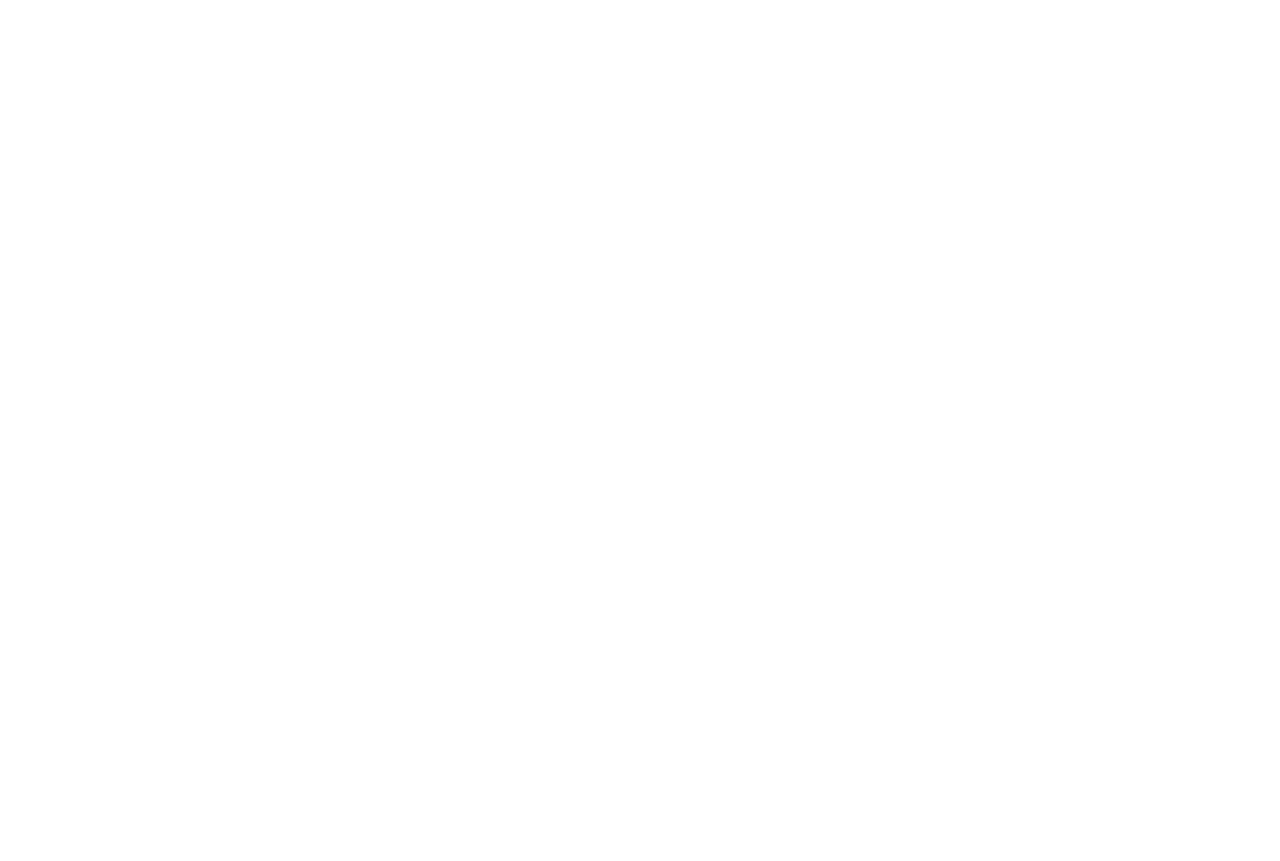
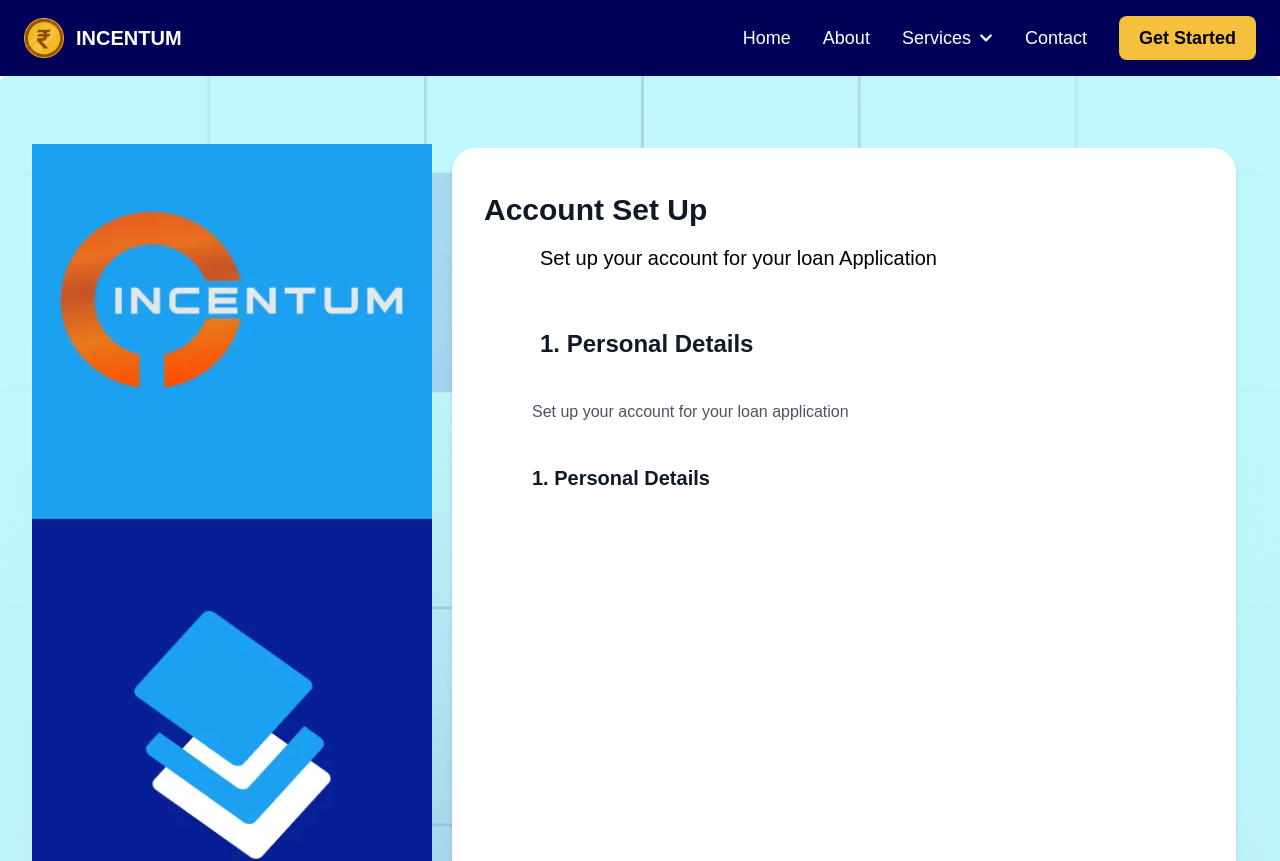
Before and after one commit to codewithprince01/incentum, a React (Vite) app: page /presonal-details-formTwo in a window 1280 px wide. Before the commit this address had no page. Shown: the top 861 px of the page. Before the commit the page ends 800 px from the top, so only its background shows below. Built offline with nearby package versions, Linux system fonts and the light colour scheme.

Commit message:
fivedectwo

```diff
--- a/src/App.jsx
+++ b/src/App.jsx
@@ -12,6 +12,7 @@
 import PersonalLoan from './Pages/loans/personalLoan/PersonalLoan';
 import BusinessLoan from './Pages/loans/businessLoan/BusinessLoan';
 import PageOne from './Pages/Forms/vehicleforms/PageOne';
+import PageTwo from './Pages/Forms/vehicleforms/PageTwo';
 import PageFour from './Pages/Forms/vehicleforms/PageFour';
 
 
@@ -32,6 +33,7 @@
         <Route path='business-loan' element={<BusinessLoan/>}/>
         <Route path='/HomePage' element={<HomePage/>} />
         <Route path='/presonal-details-formOne' element={<PageOne/>} />
+        <Route path='/presonal-details-formTwo' element={<PageTwo/>} />
         <Route path='/presonal-details-formFour' element={<PageFour/>}/>
         </Route>
       </Routes>
--- a/src/Pages/Forms/vehicleforms/PageOne.jsx
+++ b/src/Pages/Forms/vehicleforms/PageOne.jsx
@@ -1,4 +1,5 @@
 import React, { useState } from "react";
+import { Link } from 'react-router-dom';
 import Input from "../../../components/form/Input.jsx";
 import Dropdown from "../../../components/form/Dropdown.jsx";
 import Button from "../../../components/form/Button.jsx";
@@ -6,8 +7,6 @@
 
 export default function PageOne() {
   const [openDropdown , setOpenDropdown] = useState(null);
-
-
   const handleOptionSelect = (option) => {
     console.log("Selected:", option);
   };
@@ -28,17 +27,17 @@
           <h3 className="text-xl font-medium mt-4 ml-14">
             Set up your account for your loan Application
           </h3>
+
+          {/* Steps */}
           <div>
-            <StepBar/>
+            {/* <StepBar/> */}
           </div>
+
           <div>
             <h1 className="text-2xl font-bold mt-14 text-gray-900 ml-14 mb-10">
               1. Personal Details
             </h1>
             <div className="mx-12">
-
-           {/* Steps */}
-
           <p className="text-gray-600 mb-6">
             Set up your account for your loan application
           </p>
@@ -165,7 +164,9 @@
               </div>
              </div>
           </div>
+          <Link to="/presonal-details-formTwo">
           <Button/>
+          </Link>
         </div>
       </div>
      </div>
--- /dev/null
+++ b/src/Pages/Forms/vehicleforms/PageTwo.jsx
@@ -0,0 +1,43 @@
+import React, { useState } from "react";
+import Input from "../../../components/form/Input.jsx";
+import Dropdown from "../../../components/form/Dropdown.jsx";
+import Button from "../../../components/form/Button.jsx";
+import StepBar from "../../../components/form/Step.jsx";
+
+export default function PageTwo() {
+    return (
+    <div className="flex flex-col lg:flex-row p-7 py-10 rounded-lg shadow-md form-bg-image bg-[#C0F7FB] ">
+     {/* Left Section */}
+        <div className="p-7 lg:w-1/3 flex flex-col items-center">
+          <div className="form-slidebar "></div>
+        </div>
+
+        {/* Right Section */}
+        <div className="lg:w-2/3 bg-white mt-8 p-8 py-11 mx-4 rounded-3xl shadow-md">
+        <h1 className="text-3xl font-bold text-gray-900 mb-2">
+            Account Set Up
+          </h1>
+
+          <h3 className="text-xl font-medium mt-4 ml-14">
+            Set up your account for your loan Application
+          </h3>
+
+          {/* Steps */}
+          <div>
+            <h1 className="text-2xl font-bold mt-14 text-gray-900 ml-14 mb-10">
+              1. Personal Details
+            </h1>
+            <div className="mx-12">
+          <p className="text-gray-600 mb-6">
+            Set up your account for your loan application
+          </p>
+
+          <h1 className="text-xl font-bold mt-10 text-gray-900 mb-5">
+            1. Personal Details
+          </h1>
+        </div>
+      </div>
+     </div>
+     </div>
+  );
+}
--- a/src/components/form/Button.jsx
+++ b/src/components/form/Button.jsx
@@ -3,12 +3,10 @@
 
 export default function Button() {
   return (
-    <Link to="/presonal-details-formFour">
       <div className="border border-[#1DA1F2] flex justify-center max-w-full w-[12%] rounded-xl m-auto mt-5 bg-blue-500 shadow-md hover:bg-blue-600 transition cursor-pointer">
         <button className="text-lg font-medium px-6 py-2  text-white w-full">
           Next
         </button>
       </div>
-    </Link>
   );
 }
--- a/src/components/layout/Header.jsx
+++ b/src/components/layout/Header.jsx
@@ -101,8 +101,12 @@
 
       {/* Mobile Navigation */}
       {isMenuOpen && (
-        <nav className="absolute top-16 left-0 w-full bg-[#010059] text-white shadow-lg md:hidden flex flex-col space-y-6 p-6">
-          <Link to="/HomePage" className="text-white hover:text-[#F5C13D] transition">
+        <nav className="absolute top-16 left-0 w-full bg-[#010059] text-white shadow-lg md:hidden flex flex-col space-y-6 p-6 z-50">
+          <Link
+            to="/HomePage"
+            className="text-white hover:text-[#F5C13D] transition"
+            onClick={() => setIsMenuOpen(false)}
+          >
             Home
           </Link>
           <a
@@ -112,13 +116,47 @@
           >
             About
           </a>
-          <a
-            href="/services"
-            className="hover:text-[#F5C13D] transition text-lg"
-            onClick={() => setIsMenuOpen(false)}
-          >
-            Services
-          </a>
+          <div className="relative">
+            <button
+              className="hover:text-[#F5C13D] transition text-lg flex items-center justify-between"
+              onClick={toggleServicesDropdown}
+            >
+              Services
+              <FaChevronDown className="ml-2" />
+            </button>
+            {isServicesDropdownOpen && (
+              <div className="bg-gray-800 text-white mt-2 rounded-lg shadow-lg w-full z-50">
+                <a
+                  href="/home-loan"
+                  className="block px-4 py-2 hover:bg-[#F5C13D] hover:text-gray-900 transition"
+                  onClick={() => setIsMenuOpen(false)}
+                >
+                  Home Loan
+                </a>
+                <a
+                  href="/vehicle-loan"
+                  className="block px-4 py-2 hover:bg-[#F5C13D] hover:text-gray-900 transition"
+                  onClick={() => setIsMenuOpen(false)}
+                >
+                  Vehicle Loan
+                </a>
+                <a
+                  href="/personal-loan"
+                  className="block px-4 py-2 hover:bg-[#F5C13D] hover:text-gray-900 transition"
+                  onClick={() => setIsMenuOpen(false)}
+                >
+                  Personal Loan
+                </a>
+                <a
+                  href="/business-loan"
+                  className="block px-4 py-2 hover:bg-[#F5C13D] hover:text-gray-900 transition"
+                  onClick={() => setIsMenuOpen(false)}
+                >
+                  Business Loan
+                </a>
+              </div>
+            )}
+          </div>
           <a
             href="/contact"
             className="hover:text-[#F5C13D] transition text-lg"
@@ -126,12 +164,13 @@
           >
             Contact
           </a>
-          <button
-            className="bg-[#F5C13D] px-5 py-2 rounded-lg text-white font-semibold hover:bg-[#F5C13D] transition"
+          <Link
+            to="/Login-Page"
+            className="bg-[#F5C13D] px-5 py-2 rounded-lg text-black font-semibold hover:bg-[#F5C13D] transition"
             onClick={() => setIsMenuOpen(false)}
           >
             Get Started
-          </button>
+          </Link>
         </nav>
       )}
     </header>
```
